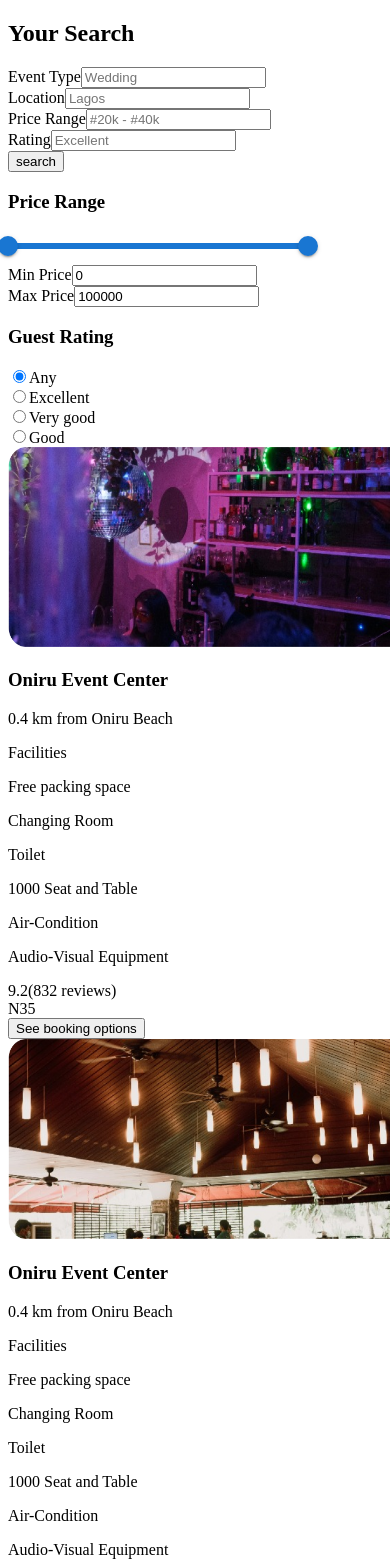
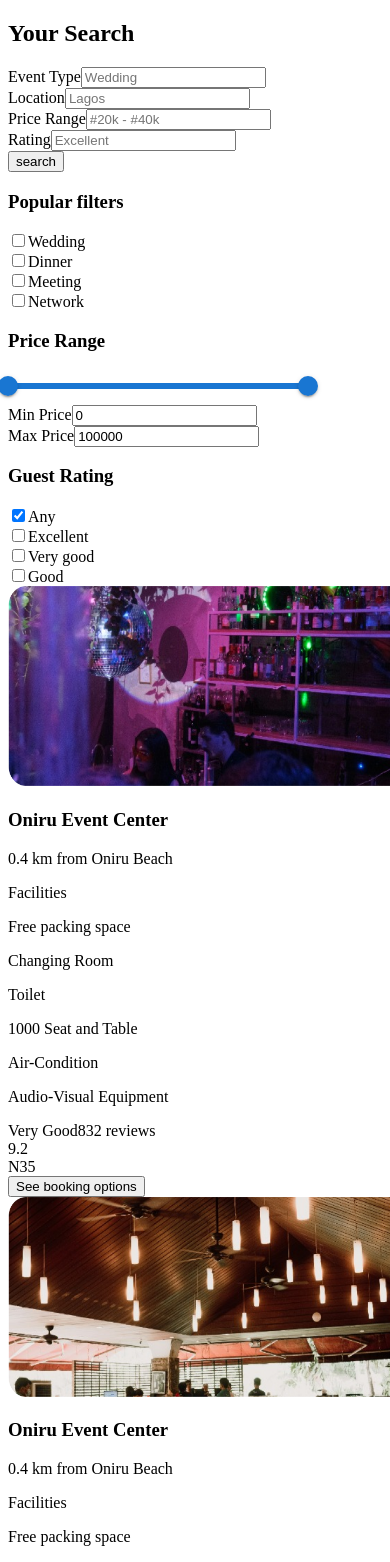
Before and after one commit to TesleemOla/Thebaas, a Next.js app: page / in a window 390 px wide. Shown: the top 1562 px of the page. Built offline with nearby package versions, Linux system fonts and the light colour scheme.

Commit message:
event card styling

```diff
--- a/app/components/EventCard.tsx
+++ b/app/components/EventCard.tsx
@@ -20,9 +20,7 @@ const EventCard = ({
   price,
 }:eventDetails) => {
   return (
-    <div className="rounded-lg p-4 w-[396px] h-fit font-sans">
-      {" "}
-      {/* Fixed width */}
+    <div className="rounded-lg py-4 w-[370.8px] h-fit font-sans container mx-auto">
       <Image
         width={400}
         height={200}
@@ -31,41 +29,44 @@ const EventCard = ({
         className="w-[370.8px] h-[171.86px] object-cover rounded-t-lg mb-4"
       />
       <div className="flex">
-        <div>
         <div className="flex flex-col flex-grow">
-            <h3 className="text-lg font-semibold text-black mb-2">{title}</h3>
-            <div className="flex items-center justify-between mb-2">
-              {" "}
-              {/* Rating and price */}
-            </div>
-            <p className="text-sm text-gray-600 mb-3">{location}</p>
+          <h3 className="text-lg font-semibold text-black">{title}</h3>
 
-            <div className="text-sm text-gray-600 mb-4">
+          <p className="text-sm text-gray-600">{location}</p>
+
+          <div className="text-xs font-semibold space-y-1 text-[#A2A2A2]  mb-4">
             <p className="text-sm font-semibold text-black">Facilities</p>
             {facilities.map((facility: string, index: number) => (
               <p key={index}>{facility}</p>
             ))}
           </div>
         </div>
+        <div className="flex flex-col justify-start space-y-10 items-end">
+          <div className="flex items-center justify-between gap-5">
+            <div className="flex flex-col place-self-end">
+              <span className="text-[#0166FF] font-semibold text-xs">
+                Very Good
+              </span>
+              <span className="text-[10px] text-[#A2A2A2] ">
+                {reviews} reviews
+              </span>
             </div>
-          <div className="flex flex-col justify-between">
-            <div className="flex items-center justify-end">
-              <span className="font-bold text-base mr-1">{rating}</span>
-              <span className="text-sm text-gray-600">({reviews} reviews)</span>
+            <span className="font-bold text-base w-[54.03px] h-[32.02px] bg-[#E1EAFC] rounded-2xl p-1 px-4">
+              {rating}
+            </span>
           </div>
-            <div>
+          <div className="mt-20">
             {price && (
-              <span className="text-lg font-bold self-center justify-self-end">
-                <span className="decoration-double line-through">N</span>
+              <span className="text-lg font-bold self-baseline">
+                <span className="decoration-double line-through my-10">N</span>
                 {price}
               </span>
-            )}{" "}
+            )}
           </div>
-            <button className="bg-blue-500 hover:bg-blue-700 text-white font-medium py-2 px-4 rounded-full self-end mt-auto">
+          <button className="bg-blue-500 hover:bg-blue-700 text-white font-semibold text-xs py-[11.08px] px-[33.06px] rounded-full justify-self-end mt-auto">
             See booking options
           </button>
         </div>
-
       </div>
     </div>
   );
--- a/app/components/Header.tsx
+++ b/app/components/Header.tsx
@@ -4,11 +4,11 @@ import React from 'react'
 
 const Header = () => {
   return (
-    <div className="h-[95px] flex items-center">
-      <nav className="flex justify-between items-center ">
+    <div className="container mx-auto h-[95px] flex items-center">
+      <nav className="flex justify-between items-center w-[1231px] mx-auto">
         <Link
           href="/"
-          className="mb-2 lg:mt-5 text-[#0166FF] text-2xl font-extrabold"
+          className="mb-2 lg:mt-5 ml-10 text-[#0166FF] text-2xl font-extrabold"
         >
           SHARP EVENT
         </Link>
--- a/app/components/InputRange.tsx
+++ b/app/components/InputRange.tsx
@@ -7,6 +7,7 @@ const FilterComponent = () => {
   const [price, setPrice] = useState([0,100000]);
 
   const [guestRating, setGuestRating] = useState("Any");
+  const [popFilter, setPopFilter] = useState("None")
 
   const handleMinPriceChange = (event: React.ChangeEvent<HTMLInputElement>): void => {
     setPrice([Number(event.target.value), price[1]]);
@@ -22,9 +23,14 @@ const FilterComponent = () => {
   const handleGuestRatingChange = (event: React.ChangeEvent<HTMLInputElement>):void => {
     setGuestRating(event.target.value);
   };
+  const handlePopFilterChange = (
+    event: React.ChangeEvent<HTMLInputElement>
+  ): void => {
+    setPopFilter(event.target.value);
+  };
 
   return (
-    <div className="bg-white p-6 rounded-lg w-[424px]">
+    <div className="bg-white p-6 rounded-lg w-[424px] hidden lg:block">
       <div className="bg-white rounded-lg p-6 shadow-md w-80">
         {" "}
         {/* Card container */}
@@ -94,13 +100,86 @@ const FilterComponent = () => {
         {/* Search Button */}
         <Button details="search" moreStyles="rounded-xl w-full h-[42px]" />
       </div>
+      <div>
+        {" "}
+        {/* Guest Rating */}
+        <h3 className="text-lg font-medium mb-2">Popular filters</h3>
+        <div className="space-y-2">
+          <div className="flex items-center">
+            {" "}
+            {/* Any */}
+            <input
+              type="checkbox"
+              id="any"
+              value="Wedding"
+              checked={popFilter === "Wedding"}
+              onChange={handlePopFilterChange}
+              className="mr-2"
+            />
+            <label htmlFor="any" className="text-sm font-medium text-gray-700">
+              Wedding
+            </label>
+          </div>
+          <div className="flex items-center">
+            {" "}
+            {/* Excellent */}
+            <input
+              type="checkbox"
+              id="Dinner"
+              value="Dinner Parties"
+              checked={popFilter === "Dinner"}
+              onChange={handlePopFilterChange}
+              className="mr-2"
+            />
+            <label
+              htmlFor="Dinner"
+              className="text-sm font-medium text-gray-700"
+            >
+              Dinner
+            </label>
+          </div>
+          <div className="flex items-center">
+            {" "}
+            {/* Very Good */}
+            <input
+              type="checkbox"
+              id="Meeting"
+              value="Meeting"
+              checked={popFilter === "Meeting"}
+              onChange={handlePopFilterChange}
+              className="mr-2"
+            />
+            <label
+              htmlFor="Meeting"
+              className="text-sm font-medium text-gray-700"
+            >
+             Meeting
+            </label>
+          </div>
+          <div className="flex items-center">
+            {" "}
+            {/* Good */}
+            <input
+              type="checkbox"
+              id="network"
+              value="Network"
+              checked={popFilter === "Network"}
+              onChange={handlePopFilterChange}
+              className="mr-2"
+            />
+            <label htmlFor="good" className="text-sm font-medium text-gray-700">
+              Network
+            </label>
+          </div>
+        </div>
+      </div>
 
       {/* Container */}
       <div className="mb-4">
         {/* Price Range */}
         <h3 className="text-lg font-medium mb-2">Price Range</h3>
 
-        <RangeSlider handleRangeChange={handleChange} value={price}/>
+        <RangeSlider handleRangeChange={handleChange} value={price} />
         <div className="flex space-x-4">
           <div className="w-1/2">
             {" "}
@@ -117,7 +196,7 @@ const FilterComponent = () => {
               value={price[0]}
               max={10000}
               onChange={handleMinPriceChange}
-              className="mt-1 p-2 border rounded-md w-full focus:ring focus:ring-blue-300"
+              className="mt-1 p-2 border rounded-md w-2/3 focus:ring focus:ring-blue-300"
             />
           </div>
           <div className="w-1/2">
@@ -135,7 +214,7 @@ const FilterComponent = () => {
               value={price[1]}
               max={10000}
               onChange={handleMaxPriceChange}
-              className="mt-1 p-2 border rounded-md w-full focus:ring focus:ring-blue-300"
+              className="mt-1 p-2 border rounded-md w-2/3 focus:ring focus:ring-blue-300"
             />
           </div>
         </div>
@@ -151,7 +230,7 @@ const FilterComponent = () => {
             {" "}
             {/* Any */}
             <input
-              type="radio"
+              type="checkbox"
               id="any"
               value="Any"
               checked={guestRating === "Any"}
@@ -166,7 +245,7 @@ const FilterComponent = () => {
             {" "}
             {/* Excellent */}
             <input
-              type="radio"
+              type="checkbox"
               id="excellent"
               value="Excellent"
               checked={guestRating === "Excellent"}
@@ -184,7 +263,7 @@ const FilterComponent = () => {
             {" "}
             {/* Very Good */}
             <input
-              type="radio"
+              type="checkbox"
               id="very-good"
               value="Very good"
               checked={guestRating === "Very good"}
@@ -202,7 +281,7 @@ const FilterComponent = () => {
             {" "}
             {/* Good */}
             <input
-              type="radio"
+              type="checkbox"
               id="good"
               value="Good"
               checked={guestRating === "Good"}
--- a/app/page.tsx
+++ b/app/page.tsx
@@ -6,7 +6,7 @@ export default function Home() {
   return (
     <div className="container mx-auto flex h-fit my-10">
       <InputRange />
-      <div className=" p-4 grid lg:grid-cols-2 justify-center gap-9">
+      <div className=" p-4 grid lg:grid-cols-2 justify-center gap-9 mx-auto">
         {eventData.map((item, i) => (
           <EventCard {...item} key={i} />
         ))}
```
Lines whose indentation alone changed are shown as unchanged.
